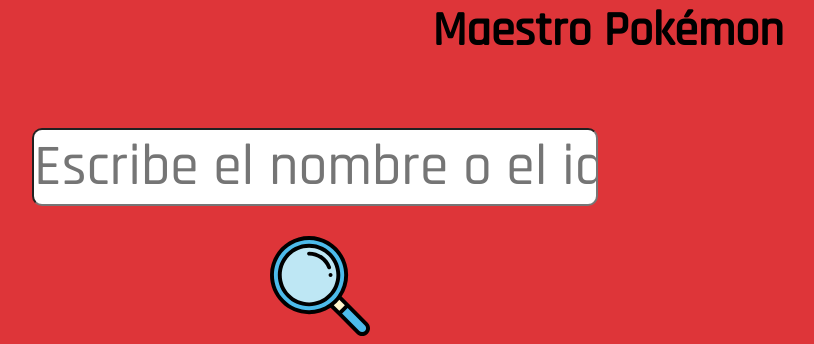
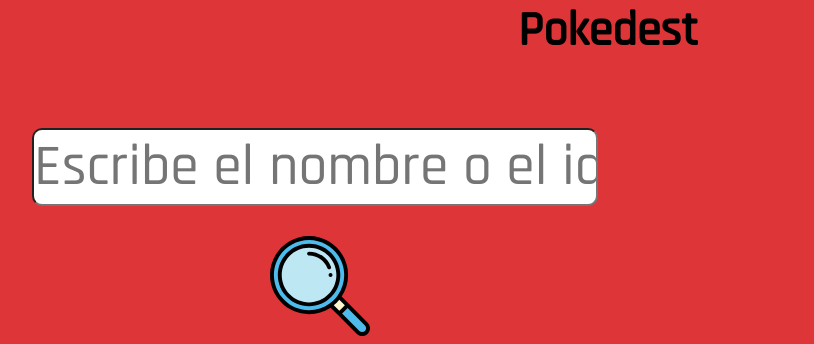
Before and after one commit to Cristhian-Guerrero/pokemones, a plain HTML site: page index.html in a window 1280 px wide. Shown: the top 344 px of the page, without its empty margins (32-846 px from the left). Drawn offline with Linux system fonts and the light colour scheme.

Commit message:
cambio de titulo

```diff
--- a/index.html
+++ b/index.html
@@ -16,7 +16,7 @@
   <link rel="stylesheet" href="styles/scrollbar.css">
 </head>
 <body>
-  <h1 class="title">Maestro Pokémon</h1>
+  <h1 class="title">Pokedest</h1>
   <main class="main">
     <section class="inputFields">
       <input type="text" name="" id="pokemonName" placeholder="Escribe el nombre o el id">
```
